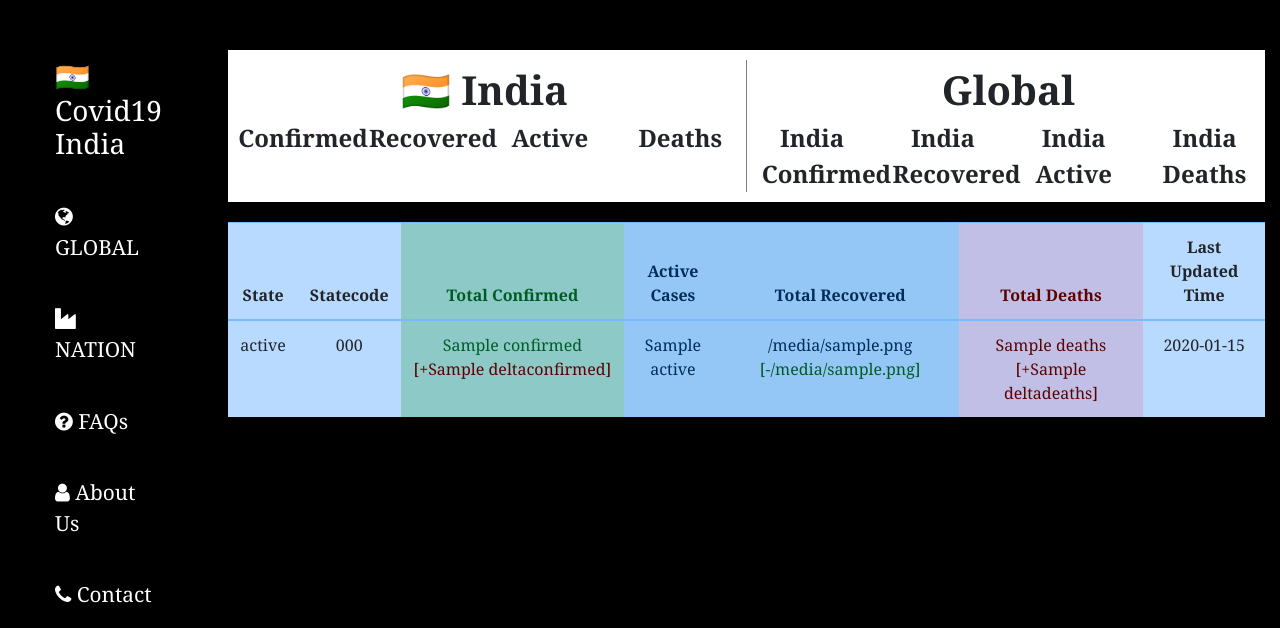
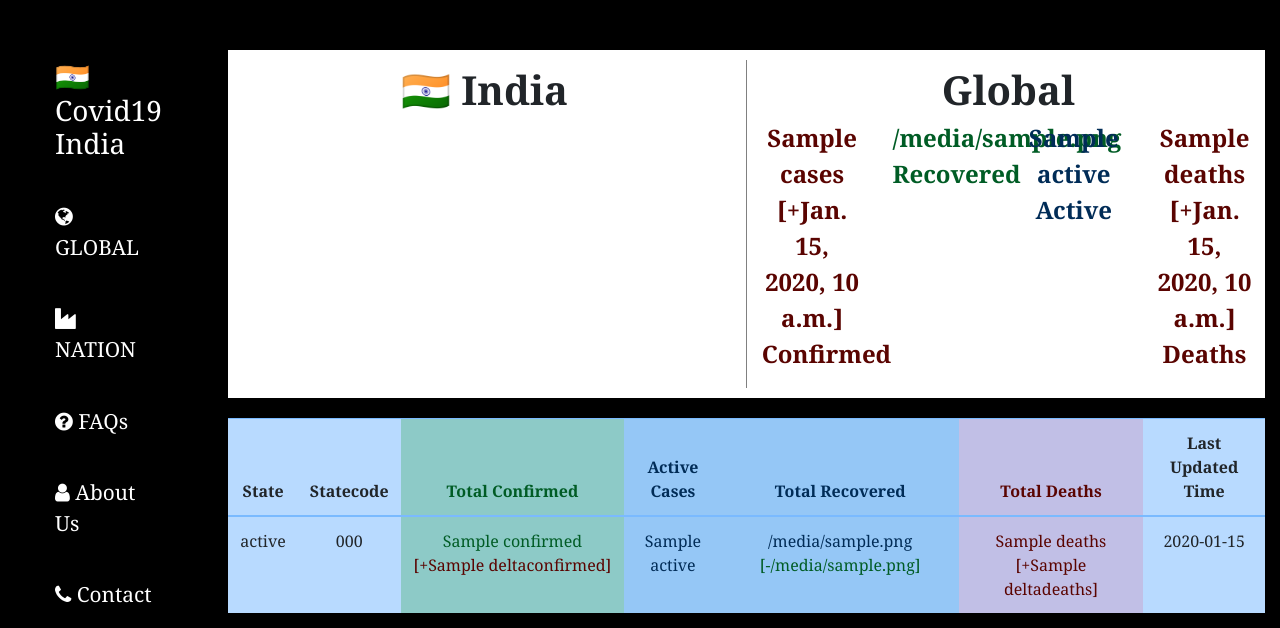
Before and after one commit to prashantpandey9/Covid19-India-tracker, a Django app: template templates/main.html in a window 1280 px wide. Shown: the top 628 px of the page. Run offline with Django 3.2, Linux system fonts and the light colour scheme; the template is opened without the code that fills it: most values are stand-ins (such as "Sample title", 1, 10 or a date in 2020); some libraries are stand-ins or nearby versions.

Commit message:
adddedGlobaldata

```diff
--- a/static/css/style.css
+++ b/static/css/style.css
@@ -46,6 +46,9 @@
     background-color:rgba(68,155,226,.3);
     color:#002c57;
   }
+  .activ-t{
+    color:#002c57;
+  }
   .t-green{
       color: #005c25;
   }
--- a/templates/main.html
+++ b/templates/main.html
@@ -108,34 +108,33 @@
                             {% for dt in data.statewise %}
 
                             {% ifequal dt.state "Total" %}
-                                <div class="col-sm-3 t-red"> {{dt.confirmed}} <span class='t-red'> [+{{dt.deltaconfirmed}}]</span></div>
-                                <div class="col-sm-3 t-green"> {{dt.recovered}}  <span class="t-green">[-{{dt.deltarecovered}}]<span></div>
-                                <div class="col-sm-3" style="color:#002c57;"> {{dt.active}}</div>
-                                <div class="col-sm-3 t-red"> {{dt.deaths}} <span >[+{{dt.deltadeaths}}]</span></div>
+                                <div class="col-sm-3 t-red"> {{dt.confirmed}} <span class='t-red'> [+{{dt.deltaconfirmed}}]</span>
+                                <p>Confirmed</p>  </div>
+                                <div class="col-sm-3 t-green"> {{dt.recovered}}  <span class="t-green">[-{{dt.deltarecovered}}]<span>
+                                <p>Recovered</p></div>
+                                <div class="col-sm-3" style="color:#002c57;"> {{dt.active}}
+                                <p>Active</p></div>
+                                <div class="col-sm-3 t-red"> {{dt.deaths}} <span >[+{{dt.deltadeaths}}]</span>
+                                <p>Deaths</p></div>
                             {% endifequal %}
                             {%endfor%}
                         </div>
-                        <div class="row data">
-                            <div class="col-sm-3"> Confirmed</div>
-                            <div class="col-sm-3"> Recovered</div>
-                            <div class="col-sm-3"> Active</div>
-                            <div class="col-sm-3"> Deaths</div>
-                        </div>
+
                     </div>
                     <div class="col-sm-6">
                         <div class="col-sm-12 banner">Global</div>
                         <div class="row data">
-                            <div class="col-sm-3"> India</div>
-                            <div class="col-sm-3"> India</div>
-                            <div class="col-sm-3"> India</div>
-                            <div class="col-sm-3"> India</div>
+                            <div class="col-sm-3 t-red">{{data2.cases}}<span>   [+{{data2.todayCases}}]</span>
+                            <p>Confirmed</p>
+                            </div>
+                            <div class="col-sm-3 t-green">{{data2.recovered}}
+                            <p>Recovered</p></div>
+                            <div class="col-sm-3 activ-t">{{data2.active}}
+                            <p>Active</p></div>
+                            <div class="col-sm-3 t-red">{{data2.deaths}}<span>   [+{{data2.todayDeaths}}]</span>
+                            <p>Deaths</p></div>
                         </div>
-                        <div class="row data">
-                            <div class="col-sm-3"> Confirmed</div>
-                            <div class="col-sm-3"> Recovered</div>
-                            <div class="col-sm-3"> Active</div>
-                            <div class="col-sm-3"> Deaths</div>
-                        </div>
+
                     </div>
                 </div>
             </div>
```
Also changed, not shown: tracker/views.py (+8 -2 lines).
